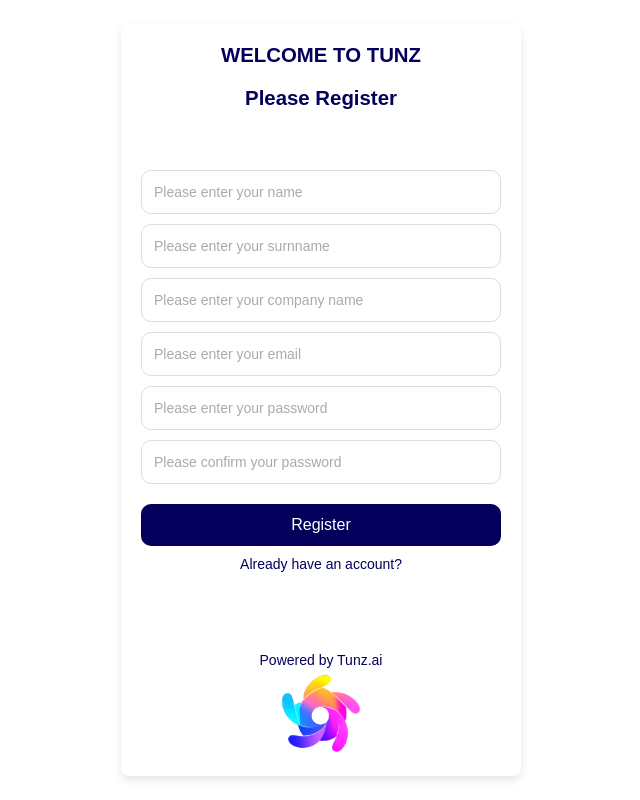
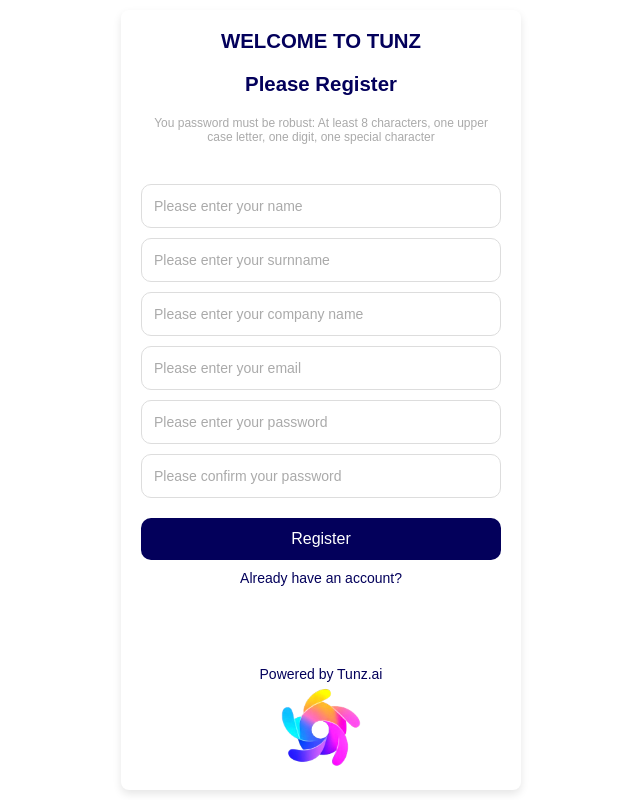
Before and after one commit to sidneygolstein/tunz2.ai, a Flask app: page /auth/register in a window 1280 px wide. Shown: the whole page, without its empty margins (319-959 px from the left). Run offline with Flask 3, Linux system fonts and the light colour scheme; parts of the project's set-up code (start-up, migrations or seed data) failed here and were passed over.

Commit message:
Wording changed in register screens and reset_password screen

```diff
--- a/app/static/static/styles_auth.css
+++ b/app/static/static/styles_auth.css
@@ -18,6 +18,8 @@
     margin-bottom: 20px; /* Increase space below each heading */
 }
 
+
+
 /* Auth Container */
 .auth-container {
     background-color: #fff;
@@ -33,6 +35,10 @@
     justify-content: center;
 }
 
+.auth-container p{
+    color: #aaa; /* Smaller font size for shorter screens */
+}
+
 
 /* Responsive font size based on viewport height */
 @media (max-height: 600px) {
@@ -40,7 +46,7 @@
         font-size: 11px; /* Smaller font size for shorter screens */
     }
 
-    .auth-container h2 {
+    .auth-container p {
         font-size: 1.5em;
     }
 
--- a/app/templates/auth/admin_register.html
+++ b/app/templates/auth/admin_register.html
@@ -4,6 +4,7 @@
 {% block content %}
 <h2>WELCOME TO TUNZ</h2>
 <h2>Hello new admin, please Register</h2>
+<p>You password must be robust: At least 8 characters, one upper case letter, one digit, one special character</p>
 <form id="admin-register-form"> <!-- Ensure the form id matches the JS -->
         <label for="name"></label>
         <input type="text" id="name" name="name" placeholder="Please enter your name" required>
--- a/app/templates/auth/register.html
+++ b/app/templates/auth/register.html
@@ -4,6 +4,7 @@
 {% block content %}
 <h2>WELCOME TO TUNZ</h2>
 <h2>Please Register</h2>
+<p>You password must be robust: At least 8 characters, one upper case letter, one digit, one special character</p>
 <form id="register-form">
     <label for="name"></label>
     <input type="text" id="name" name="name" placeholder="Please enter your name" required>
--- a/app/templates/auth/reset_password.html
+++ b/app/templates/auth/reset_password.html
@@ -5,6 +5,7 @@
 {% block content %}
 <h2>Reset your password</h2>
 <p>After confirming your new password, you will be redirected to the login page where you can use your new credentials.</p>
+<p>You password must be robust: At least 8 characters, one upper case letter, one digit, one special character</p>
 <form action="{{ url_for('auth.reset_password', token=token) }}" method="POST">
     <input type="password" id="password" name="password" placeholder="Enter your new password" required>
     <input type="password" id="password_confirm" name="password_confirm" placeholder="Confirm your new password" required>
```
